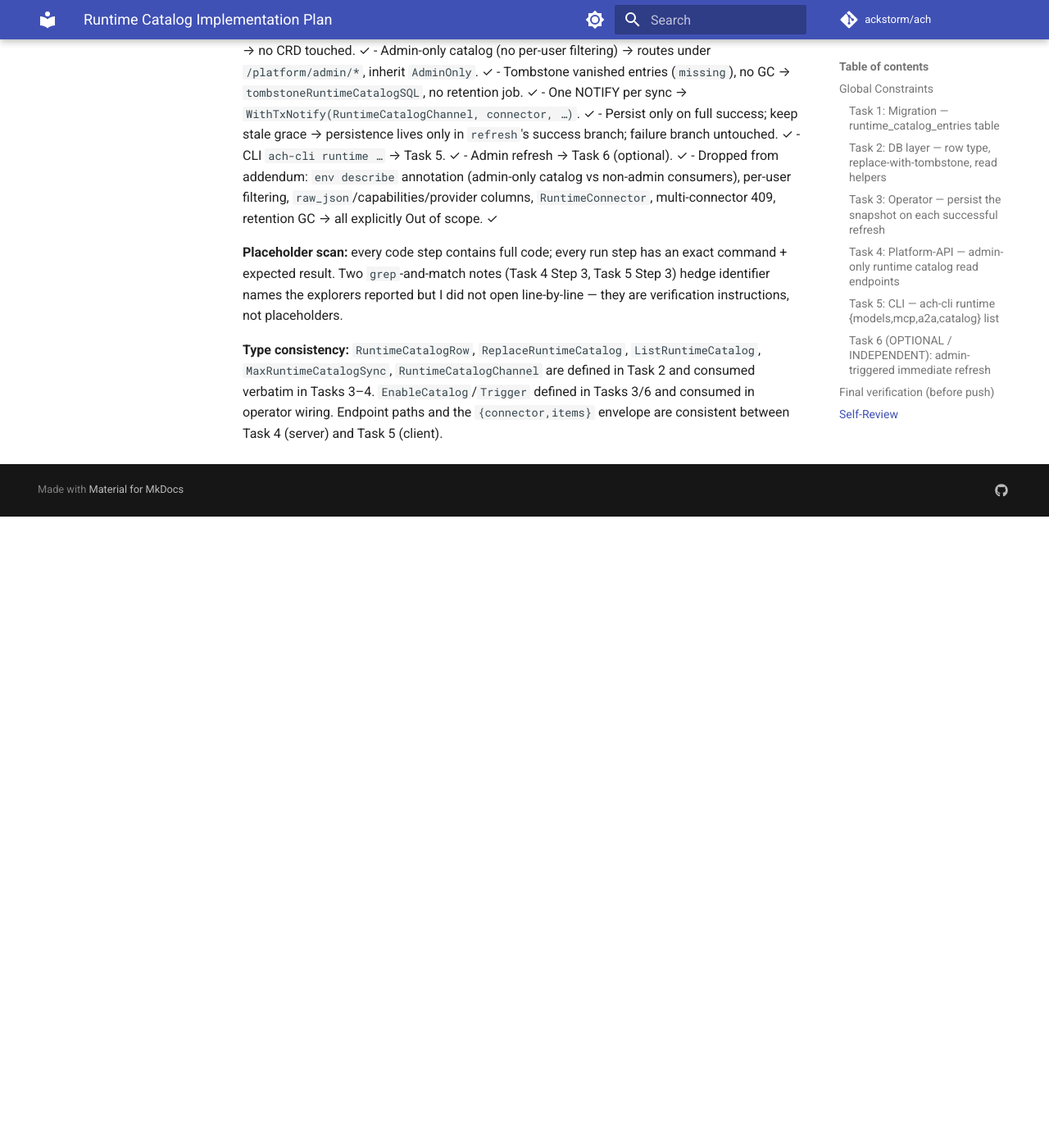
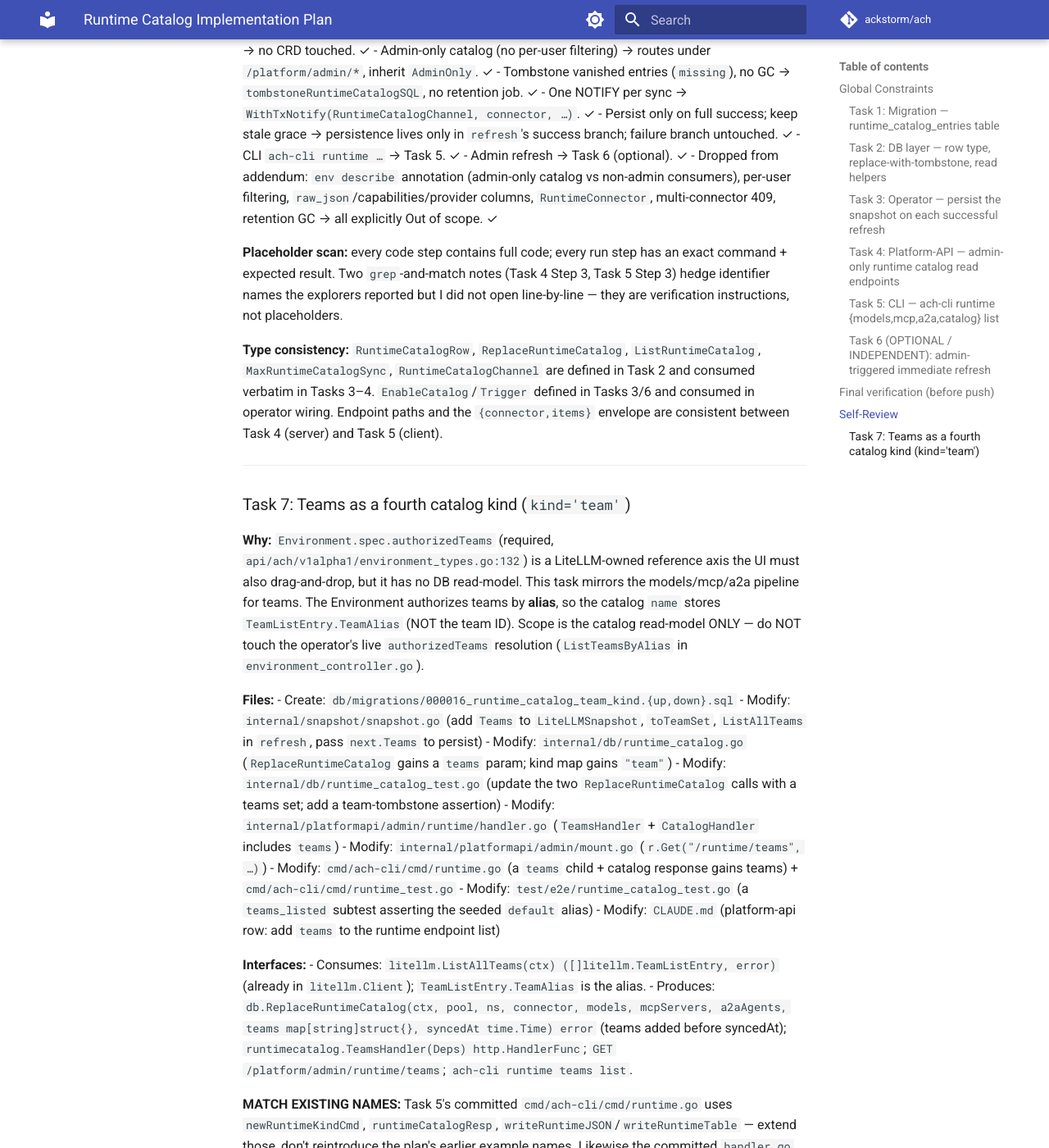
Before and after one commit to ackstorm/ach, an MkDocs documentation site: the page built from docs/plans/2026-06-25-runtime-catalog.md, in a window 1280 px wide and 1400 px high, scrolled down 27584 px. Shown: the whole window at 82% size. Built offline with MkDocs 1.6.1 and Material for MkDocs 9.7.7, drawn with Linux system fonts in a browser that asks for light colours; comment, search, counter and statistics services are not loaded; the version menu is left out; before the commit the page ends 28214 px from its top, so only the background shows below that; some of the changed text lies outside the part shown.

Commit message:
docs(plan): add Task 7 (teams as fourth runtime catalog kind)

````diff
--- a/docs/plans/2026-06-25-runtime-catalog.md
+++ b/docs/plans/2026-06-25-runtime-catalog.md
@@ -1331,3 +1331,71 @@
 **Placeholder scan:** every code step contains full code; every run step has an exact command + expected result. Two `grep`-and-match notes (Task 4 Step 3, Task 5 Step 3) hedge identifier names the explorers reported but I did not open line-by-line — they are verification instructions, not placeholders.
 
 **Type consistency:** `RuntimeCatalogRow`, `ReplaceRuntimeCatalog`, `ListRuntimeCatalog`, `MaxRuntimeCatalogSync`, `RuntimeCatalogChannel` are defined in Task 2 and consumed verbatim in Tasks 3–4. `EnableCatalog`/`Trigger` defined in Tasks 3/6 and consumed in operator wiring. Endpoint paths and the `{connector,items}` envelope are consistent between Task 4 (server) and Task 5 (client).
+
+---
+
+### Task 7: Teams as a fourth catalog kind (`kind='team'`)
+
+**Why:** `Environment.spec.authorizedTeams` (required, `api/ach/v1alpha1/environment_types.go:132`) is a LiteLLM-owned reference axis the UI must also drag-and-drop, but it has no DB read-model. This task mirrors the models/mcp/a2a pipeline for teams. The Environment authorizes teams by **alias**, so the catalog `name` stores `TeamListEntry.TeamAlias` (NOT the team ID). Scope is the catalog read-model ONLY — do NOT touch the operator's live `authorizedTeams` resolution (`ListTeamsByAlias` in `environment_controller.go`).
+
+**Files:**
+- Create: `db/migrations/000016_runtime_catalog_team_kind.{up,down}.sql`
+- Modify: `internal/snapshot/snapshot.go` (add `Teams` to `LiteLLMSnapshot`, `toTeamSet`, `ListAllTeams` in `refresh`, pass `next.Teams` to persist)
+- Modify: `internal/db/runtime_catalog.go` (`ReplaceRuntimeCatalog` gains a `teams` param; kind map gains `"team"`)
+- Modify: `internal/db/runtime_catalog_test.go` (update the two `ReplaceRuntimeCatalog` calls with a teams set; add a team-tombstone assertion)
+- Modify: `internal/platformapi/admin/runtime/handler.go` (`TeamsHandler` + `CatalogHandler` includes `teams`)
+- Modify: `internal/platformapi/admin/mount.go` (`r.Get("/runtime/teams", …)`)
+- Modify: `cmd/ach-cli/cmd/runtime.go` (a `teams` child + catalog response gains teams) + `cmd/ach-cli/cmd/runtime_test.go`
+- Modify: `test/e2e/runtime_catalog_test.go` (a `teams_listed` subtest asserting the seeded `default` alias)
+- Modify: `CLAUDE.md` (platform-api row: add `teams` to the runtime endpoint list)
+
+**Interfaces:**
+- Consumes: `litellm.ListAllTeams(ctx) ([]litellm.TeamListEntry, error)` (already in `litellm.Client`); `TeamListEntry.TeamAlias` is the alias.
+- Produces: `db.ReplaceRuntimeCatalog(ctx, pool, ns, connector, models, mcpServers, a2aAgents, teams map[string]struct{}, syncedAt time.Time) error` (teams added before syncedAt); `runtimecatalog.TeamsHandler(Deps) http.HandlerFunc`; `GET /platform/admin/runtime/teams`; `ach-cli runtime teams list`.
+
+**MATCH EXISTING NAMES:** Task 5's committed `cmd/ach-cli/cmd/runtime.go` uses `newRuntimeKindCmd`, `runtimeCatalogResp`, `writeRuntimeJSON`/`writeRuntimeTable` — extend those, don't reintroduce the plan's earlier example names. Likewise the committed `handler.go` has `kindHandler`, `toItems`, `itemView`, `CatalogHandler` — reuse them.
+
+- [ ] **Step 1: Migration 000016** — extend the `kind` CHECK to include `'team'`.
+
+`db/migrations/000016_runtime_catalog_team_kind.up.sql`:
+```sql
+-- Add 'team' to the runtime_catalog_entries kind set (authorizedTeams axis).
+ALTER TABLE runtime_catalog_entries DROP CONSTRAINT runtime_catalog_entries_kind_check;
+ALTER TABLE runtime_catalog_entries ADD CONSTRAINT runtime_catalog_entries_kind_check
+    CHECK (kind IN ('model','mcp_server','a2a_agent','team'));
+```
+`db/migrations/000016_runtime_catalog_team_kind.down.sql`:
+```sql
+DELETE FROM runtime_catalog_entries WHERE kind = 'team';
+ALTER TABLE runtime_catalog_entries DROP CONSTRAINT runtime_catalog_entries_kind_check;
+ALTER TABLE runtime_catalog_entries ADD CONSTRAINT runtime_catalog_entries_kind_check
+    CHECK (kind IN ('model','mcp_server','a2a_agent'));
+```
+(The inline column CHECK from 000015 is auto-named `runtime_catalog_entries_kind_check`.)
+
+- [ ] **Step 2: Snapshot** — add `Teams map[string]struct{}` to `LiteLLMSnapshot`, a `toTeamSet`, the `ListAllTeams` call in `refresh` (mirroring the models/mcp/a2a error handling incl. `ErrNotFound`→empty), set `Teams: toTeamSet(teams)` in the success snapshot, add `len(next.Teams)` to the "refreshed" log, and pass `next.Teams` to `ReplaceRuntimeCatalog`. `toTeamSet` skips empty aliases:
+```go
+func toTeamSet(ts []litellm.TeamListEntry) map[string]struct{} {
+	out := make(map[string]struct{}, len(ts))
+	for _, t := range ts {
+		if t.TeamAlias == "" {
+			continue
+		}
+		out[t.TeamAlias] = struct{}{}
+	}
+	return out
+}
+```
+Add a snapshot unit test asserting a team alias lands in `Snapshot().Teams`. Run `./scripts/dev.sh go test ./internal/snapshot/ -count=1`.
+
+- [ ] **Step 3: DB layer** — `ReplaceRuntimeCatalog` gains `teams map[string]struct{}` (before `syncedAt`); its internal kind map gains `"team": teams`. Update `internal/db/runtime_catalog_test.go`'s two calls with a teams set and add an assertion that a team tombstones like the others. Run `./scripts/dev.sh go test -tags=integration ./internal/db/ -run TestReplaceRuntimeCatalog -count=1`.
+
+- [ ] **Step 4: Platform-API** — `TeamsHandler(d Deps) http.HandlerFunc { return kindHandler(d, "team") }`; `CatalogHandler` adds a `case "team"` bucket and a `"teams"` array (a non-nil `make([]itemView,0)` like the others); `mount.go` adds `r.Get("/runtime/teams", runtimecatalog.TeamsHandler(rcDeps))`. Extend `handler_test.go` to cover teams. Run `./scripts/dev.sh go test ./internal/platformapi/admin/runtime/ -count=1`.
+
+- [ ] **Step 5: CLI** — add a `teams` child to `newRuntimeCmd` via the existing `newRuntimeKindCmd("teams", "/platform/admin/runtime/teams", "List available teams")`; add `Teams []runtimeItem` (json `teams`) to the catalog response struct so `runtime catalog` renders them. Extend `runtime_test.go`. Run `./scripts/dev.sh go test ./cmd/ach-cli/cmd/ -count=1` and `make build-cli`.
+
+- [ ] **Step 6: E2E** — add a `t.Run("teams_listed", …)` subtest in `test/e2e/runtime_catalog_test.go` (admin pk_ GET `/platform/admin/runtime/teams` → 200, items include the seeded `default` alias the demo Environment authorizes). Compile-check: `./scripts/dev.sh go vet -tags=e2e ./test/e2e/`.
+
+- [ ] **Step 7: Verify, doc, commit** — `make build-server build-cli`; `make qa-lint-changed`; update `CLAUDE.md` platform-api row to add `teams` to the runtime endpoint list. Stage explicit files only. Commit `feat: add teams as a fourth runtime catalog kind`.
+
+---
````
